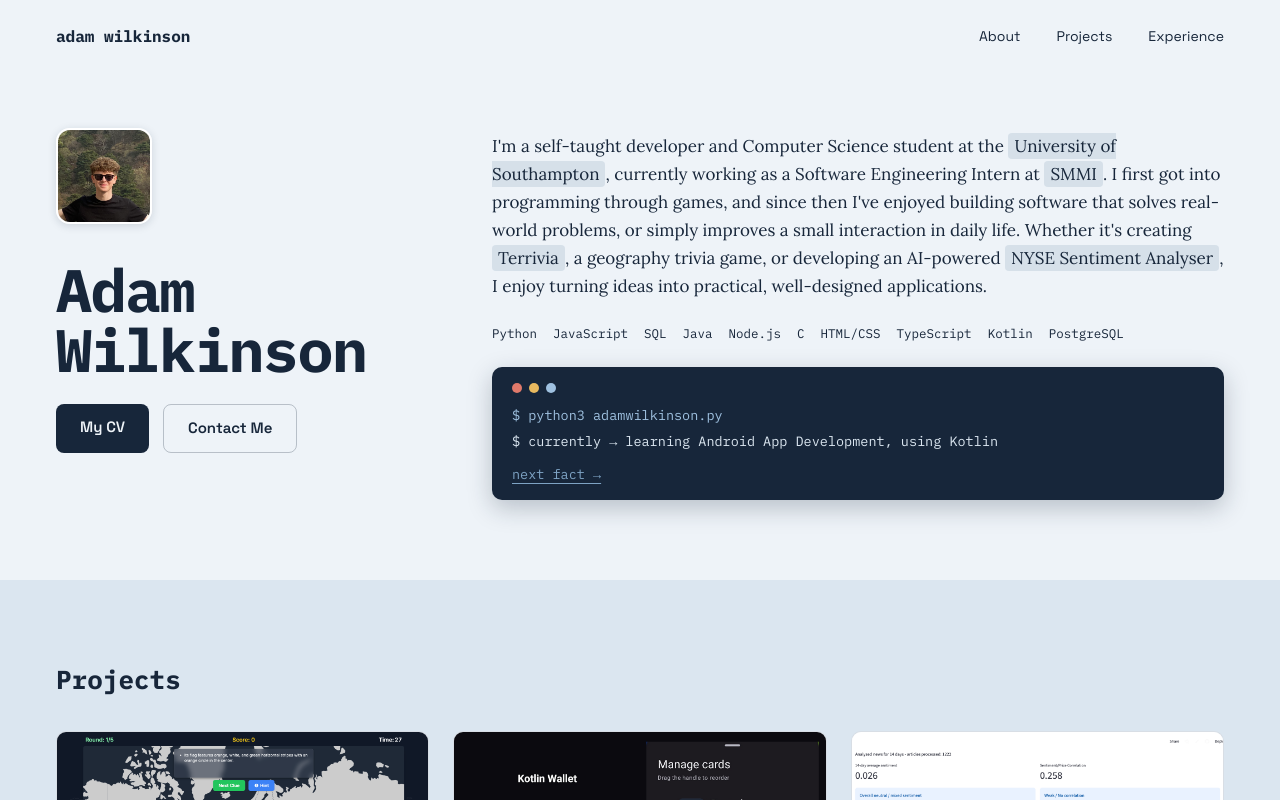
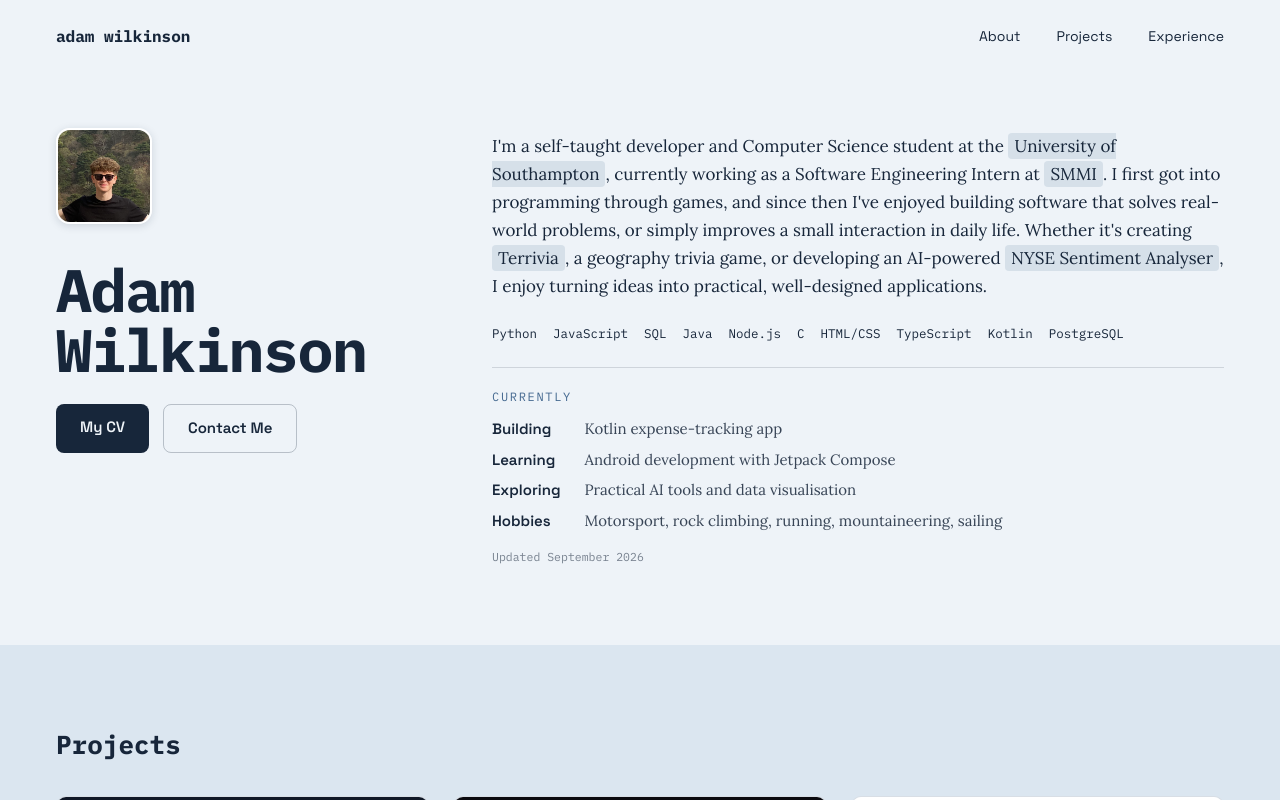
Before and after one commit to AdamWilkinson0/webportfolio, a React (Create React App) app: page / in a window 1280 px wide. Shown: the top 800 px of the page. Built offline with nearby package versions, Linux system fonts and the light colour scheme.

Commit message:
Replace terminal card with Currently panel

```diff
--- a/src/components/Landing.js
+++ b/src/components/Landing.js
@@ -1,11 +1,14 @@
 import React, { useState, useRef, useEffect } from 'react';
 import { FiLinkedin } from 'react-icons/fi';
 
-const FACTS = [
-  '$ hobbies → motorsport, rock climbing, running, mountaineering, sailing',
-  '$ currently → learning Android App Development, using Kotlin',
-  '$ next_project → creating an iPhone standby mode clone for android',
+const CURRENTLY = [
+  ['Building', 'Kotlin expense-tracking app'],
+  ['Learning', 'Android development with Jetpack Compose'],
+  ['Exploring', 'Practical AI tools and data visualisation'],
+  ['Hobbies', 'Motorsport, rock climbing, running, mountaineering, sailing'],
 ];
+
+const UPDATED = 'September 2026';
 
 const SKILLS = ['Python', 'JavaScript', 'SQL', 'Java', 'Node.js', 'C', 'HTML/CSS', 'TypeScript', 'Kotlin', 'PostgreSQL'];
 
@@ -16,10 +19,7 @@ const Highlight = ({ children }) => (
 const EMAIL = 'aw13g25@soton.ac.uk';
 const LINKEDIN = 'https://www.linkedin.com/in/adam-wilkinson-1b34501a8';
 
-const DEFAULT_FACT = FACTS.findIndex((f) => f.startsWith('$ currently'));
-
 const Landing = () => {
-  const [fact, setFact] = useState(DEFAULT_FACT);
   const [contactOpen, setContactOpen] = useState(false);
   const [copied, setCopied] = useState(false);
   const contactRef = useRef(null);
@@ -44,8 +44,6 @@ const Landing = () => {
       // Clipboard API unavailable — fall back silently
     }
   };
-
-  const cycleFact = () => setFact((f) => (f + 1) % FACTS.length);
 
   return (
     <section
@@ -131,24 +129,23 @@ const Landing = () => {
             ))}
           </div>
 
-          <div className="bg-baltic-ink rounded-[10px] px-5 py-4 font-mono text-[13.5px] text-baltic-surface shadow-[0_8px_24px_rgba(23,38,58,0.25)]">
-            <div className="flex gap-[7px] mb-3">
-              <span className="w-2.5 h-2.5 rounded-full bg-[#e0796a]" />
-              <span className="w-2.5 h-2.5 rounded-full bg-[#e8b95f]" />
-              <span className="w-2.5 h-2.5 rounded-full bg-[#9fc1e0]" />
-            </div>
-            <div className="text-[#9fc1e0]">$ python3 adamwilkinson.py</div>
-            <div className="mt-1.5 min-h-[20px]">
-              {FACTS[fact]}
-              <span className="animate-blink">▌</span>
-            </div>
-            <button
-              onClick={cycleFact}
-              className="mt-3 inline-block text-[#7ea3c4] underline underline-offset-4 cursor-pointer"
+          <section aria-labelledby="currently-heading" className="border-t border-baltic-ink/15 pt-5">
+            <h2
+              id="currently-heading"
+              className="font-mono text-[12px] uppercase tracking-[0.14em] text-baltic-blue mb-3"
             >
-              next fact →
-            </button>
-          </div>
+              Currently
+            </h2>
+            <dl className="grid grid-cols-[auto_1fr] gap-x-6 gap-y-2 text-[15px] leading-[1.5]">
+              {CURRENTLY.map(([label, value]) => (
+                <React.Fragment key={label}>
+                  <dt className="font-sans font-semibold text-baltic-ink">{label}</dt>
+                  <dd className="font-serif text-baltic-ink/85">{value}</dd>
+                </React.Fragment>
+              ))}
+            </dl>
+            <p className="mt-4 font-mono text-[11.5px] text-baltic-ink/55">Updated {UPDATED}</p>
+          </section>
         </div>
       </div>
     </section>
--- a/tailwind.config.js
+++ b/tailwind.config.js
@@ -18,15 +18,6 @@ module.exports = {
         serif: ['Lora', 'serif'],
         sans: ['"Space Grotesk"', 'sans-serif'],
       },
-      keyframes: {
-        blink: {
-          '0%, 49%': { opacity: '1' },
-          '50%, 100%': { opacity: '0' },
-        },
-      },
-      animation: {
-        blink: 'blink 1s step-start infinite',
-      },
     },
   },
   plugins: [],
```
